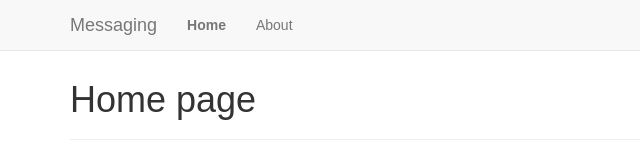
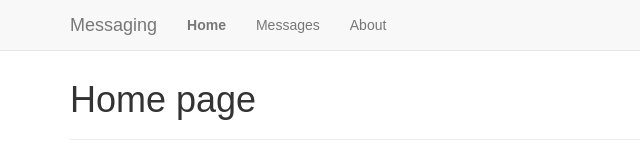
Before and after one commit to glautrou/Messaging, a React (Create React App) app: page / in a window 1280 px wide. Shown: the top 160 px of the page, without its empty margins (0-640 px from the left). Built offline with nearby package versions, Linux system fonts and the light colour scheme.

Commit message:
Add messages link in page navigation

```diff
--- a/src/AppHeader.js
+++ b/src/AppHeader.js
@@ -23,6 +23,7 @@ class AppHeader extends Component {
           <div id="navbar" className="collapse navbar-collapse">
             <ul className="nav navbar-nav">
               <li><NavLink exact to="/" activeClassName="active">Home</NavLink></li>
+              <li><NavLink to="/messages" activeClassName="active">Messages</NavLink></li>
               <li><NavLink to="/about" activeClassName="active">About</NavLink></li>
             </ul>
           </div>
```
